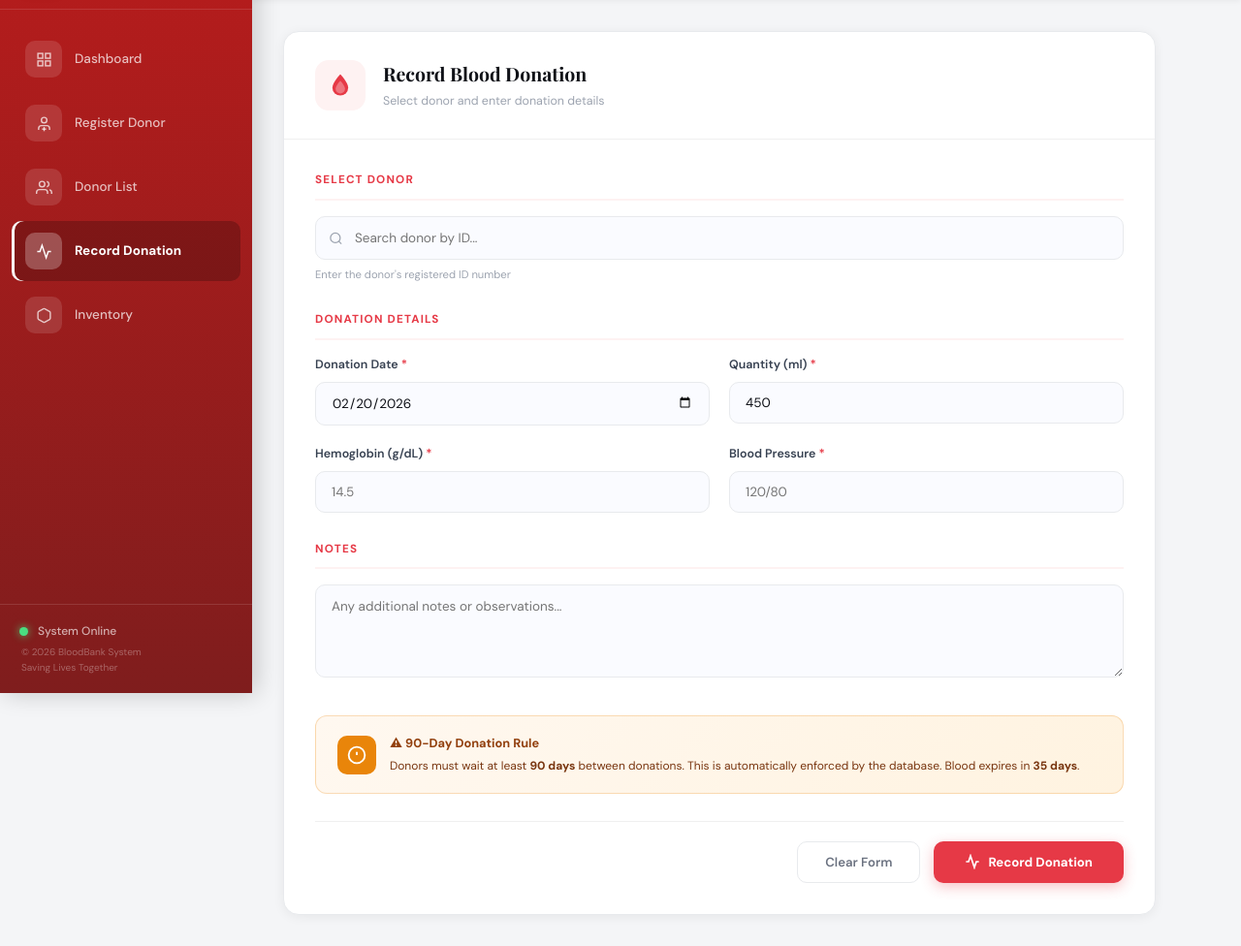
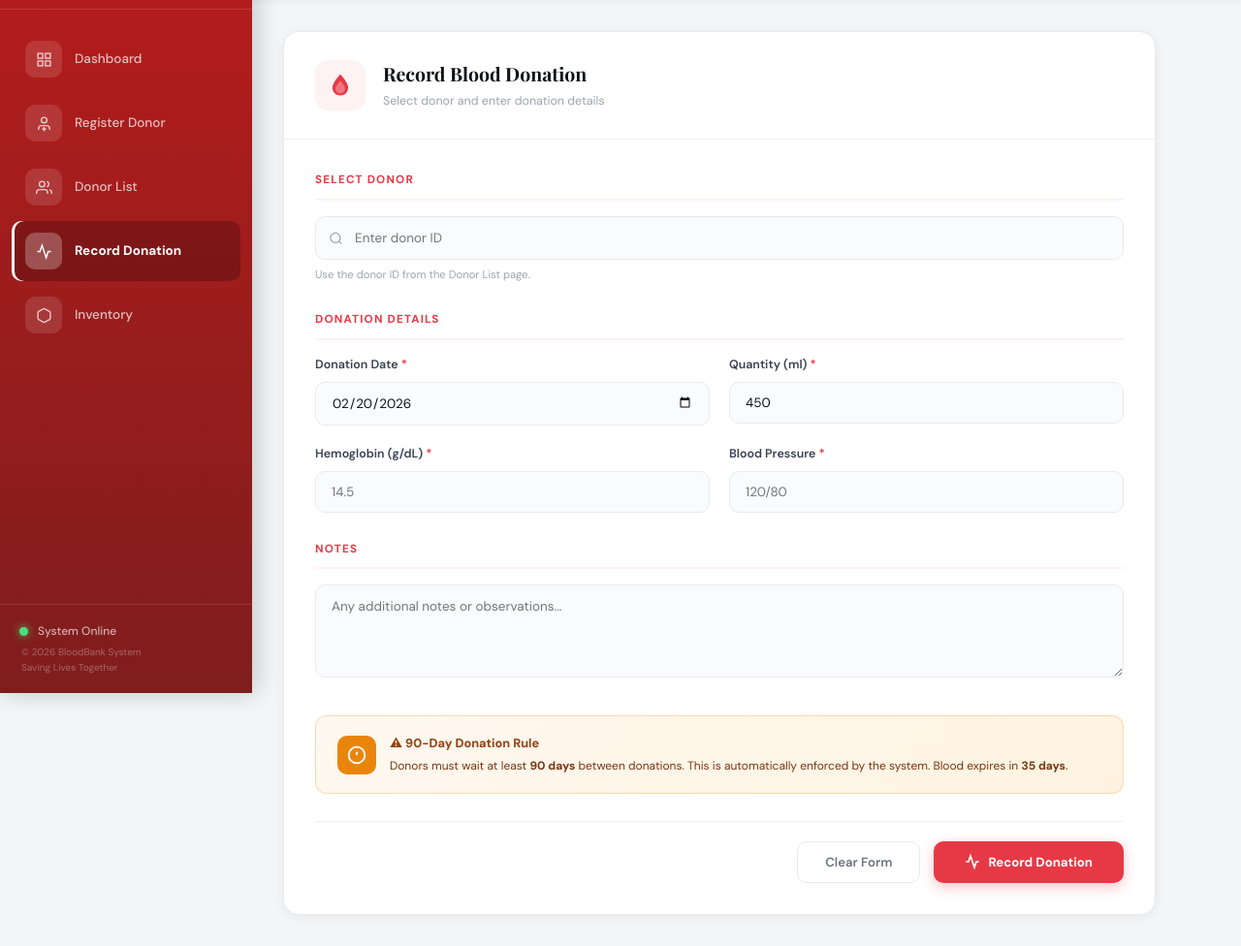
Before and after one commit to Eugintony/hemobank, a Flask app: page /donations/record in a window 1280 px wide. Shown: the part 85-1061 px from the top of the page at 97% size. Run offline with Flask 3, Linux system fonts and the light colour scheme.

Commit message:
Update donation_record.html

```diff
--- a/templates/donation_record.html
+++ b/templates/donation_record.html
@@ -30,12 +30,12 @@
                     <svg style="position:absolute;left:14px;top:50%;transform:translateY(-50%);color:#9ca3af;" width="15" height="15" viewBox="0 0 24 24" fill="none" stroke="currentColor" stroke-width="2">
                         <circle cx="11" cy="11" r="8"/><line x1="21" y1="21" x2="16.65" y2="16.65"/>
                     </svg>
-                    <input type="number" name="donor_id" required placeholder="Search donor by ID..."
+                    <input type="number" name="donor_id" required placeholder="Enter donor ID"
                         style="width:100%;padding:13px 16px 13px 40px;border:1.5px solid #e8eaed;border-radius:10px;font-size:0.9rem;font-family:'DM Sans',sans-serif;color:#0f1117;background:#fafbff;"
                         onfocus="this.style.borderColor='#e63946';this.style.boxShadow='0 0 0 3px rgba(230,57,70,0.09)'"
                         onblur="this.style.borderColor='#e8eaed';this.style.boxShadow='none'">
                 </div>
-                <p style="font-size:0.75rem;color:#9ca3af;margin-top:6px;">Enter the donor's registered ID number</p>
+                <p style="font-size:0.75rem;color:#9ca3af;margin-top:6px;">Use the donor ID from the Donor List page.</p>
             </div>
 
             <!-- Donation Details -->
@@ -88,7 +88,7 @@
                 <div>
                     <p style="font-size:0.85rem;font-weight:700;color:#92400e;margin-bottom:3px;">⚠ 90-Day Donation Rule</p>
                     <p style="font-size:0.8rem;color:#78350f;">
-                        Donors must wait at least <strong>90 days</strong> between donations. This is automatically enforced by the database.
+                        Donors must wait at least <strong>90 days</strong> between donations. This is automatically enforced by the system.
                         Blood expires in <strong>35 days</strong>.
                     </p>
                 </div>
@@ -145,7 +145,7 @@ document.addEventListener("DOMContentLoaded", () => {
     msgBox.textContent = "Recording donation...";
 
     try {
-      const res = await fetch("/api/donations", {
+      const res = await fetch("/api/donations/record", {
         method: "POST",
         headers: { "Content-Type": "application/json" },
         body: JSON.stringify(payload)
```
